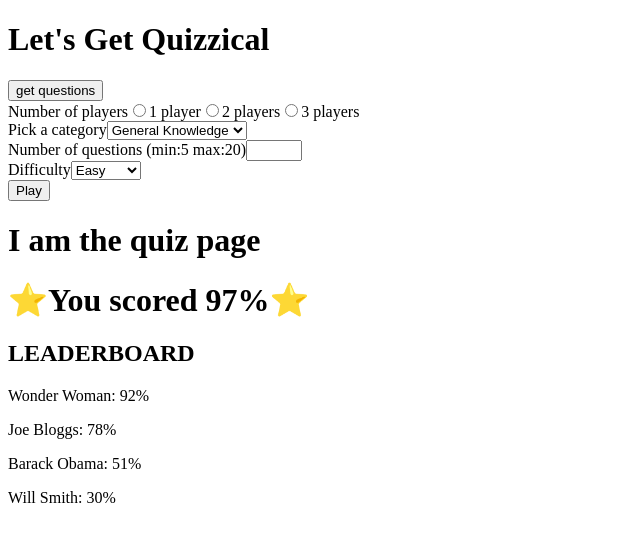
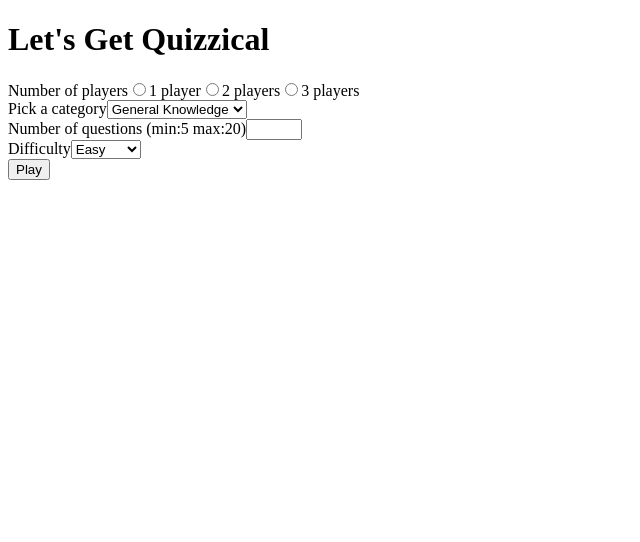
Before and after one commit to pearlhamilton/Quizzical, a React app in the folder react-client/: page / in a window 1280 px wide. Shown: the top 542 px of the page, without its empty margins (0-640 px from the left). Built offline with nearby package versions, Linux system fonts and the light colour scheme.

Commit message:
add useeffectto quiz page

```diff
--- a/react-client/package.json
+++ b/react-client/package.json
@@ -29,6 +29,7 @@
     "react": "^17.0.2",
     "react-dom": "^17.0.2",
     "react-redux": "^7.2.4",
+    "react-router-dom": "^5.2.0",
     "redux": "^4.1.0",
     "redux-devtools-extension": "^2.13.9",
     "redux-thunk": "^2.3.0"
--- a/react-client/src/App.js
+++ b/react-client/src/App.js
@@ -1,14 +1,16 @@
-import React from 'react'
-import {Home, LeaderBoard, Quiz } from './pages'
+import React from "react";
+import { Switch, Route } from "react-router-dom";
+import { Home, LeaderBoard, Quiz } from "./pages";
 
+const App = () => (
+  <div>
+    <Switch>
+      <Route exact path="/" component={Home} />
+      <Route path="/quiz" component={Quiz} />
+      <Route path="/leaderboard" component={LeaderBoard} />
+      {/* <Route path="/" component={PageNotFound} /> */}
+    </Switch>
+  </div>
+);
 
-const App = () =>
-<div>
-
-    <Home />
-    <Quiz />
-    <LeaderBoard />
-
-</div>
-
-export default App
+export default App;
--- a/react-client/src/index.js
+++ b/react-client/src/index.js
@@ -5,14 +5,14 @@ import { Provider } from "react-redux";
 import App from "./App";
 
 import store from "./store";
-// import { BrowserRouter as Router } from 'react-router-dom';
+import { BrowserRouter as Router } from 'react-router-dom';
 
 ReactDOM.render(
   <React.StrictMode>
     <Provider store={store}>
-      {/* <Router> */}
+      <Router>
       <App />
-      {/* </Router> */}
+      </Router>
     </Provider>
   </React.StrictMode>,
   document.getElementById("root")
--- a/react-client/src/pages/Home/index.js
+++ b/react-client/src/pages/Home/index.js
@@ -1,17 +1,18 @@
 import React from "react";
-import { useDispatch } from "react-redux";
-import { fetchQuiz } from "../../actions";
+
+import { Link } from "react-router-dom";
+import Quiz from "../Quiz";
 
 function HomePage() {
-  const dispatch = useDispatch();
+
   const handleClick = () => {
-    dispatch(fetchQuiz());
+    // dispatch(fetchQuiz());
+    <Link to="/quiz"></Link>;
   };
 
   return (
     <div>
       <h1>Let's Get Quizzical</h1>
-      <button onClick={handleClick}>get questions</button>
       <form>
         <label for="number of players">
           Number of players
@@ -46,14 +47,10 @@ function HomePage() {
           </select>
         </label>
         <br />
-        {/* <label>Player 1 username</label>
-        <input type="text" placeholder="enter your username" />
-        <br />
-        <label>Player 2 username</label>
-        <input type="text" placeholder="enter your username" />
-        <br /> */}
-        <input type="submit" value="Play" />
       </form>
+      <button type="submit" value="Play" onClick={handleClick}>
+        Play
+      </button>
     </div>
   );
 }
--- a/react-client/src/pages/Quiz/index.js
+++ b/react-client/src/pages/Quiz/index.js
@@ -1,8 +1,16 @@
-import React from "react";
+import React, { useEffect } from "react";
 import { AnswerCard, Question } from "../../components";
-import { useSelector } from "react-redux";
+import { useSelector, useDispatch } from "react-redux";
+import { fetchQuiz } from "../../actions";
 
 const Quiz = () => {
+  const dispatch = useDispatch();
+
+  // dispatch(fetchQuiz());
+  useEffect(() => {
+    dispatch(fetchQuiz());
+  }, []);
+
   const currentQuestion = useSelector((state) => state.current_question);
   const result = useSelector((state) => state.results);
   let correctAnswer = result[currentQuestion].correct_answer;
@@ -27,9 +35,11 @@ const Quiz = () => {
   }
   const shuffeledAnswers = shuffle(answers);
   console.log(shuffeledAnswers);
+
   return (
     <>
       <h1> I am the quiz page</h1>
+      <p></p>
       <Question />
 
       {shuffeledAnswers &&
--- a/react-client/src/reducers/quizReducer.js
+++ b/react-client/src/reducers/quizReducer.js
@@ -10,7 +10,7 @@ const init = {
 current_question: 0
 }
 
-console.log(init.current_question)
+
 
 const quizReducer = (state = init, action) => {
   switch (action.type) {
```
Also changed, not shown: 1 other file (tests, documents, lock files or other folders).
